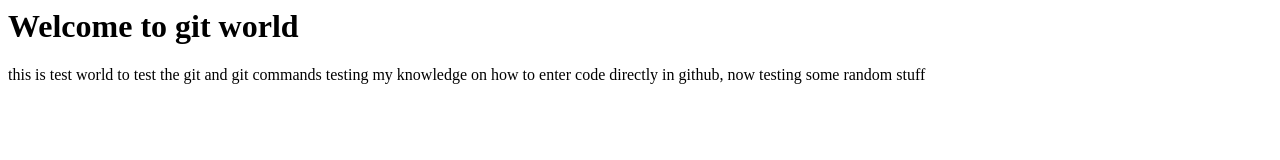
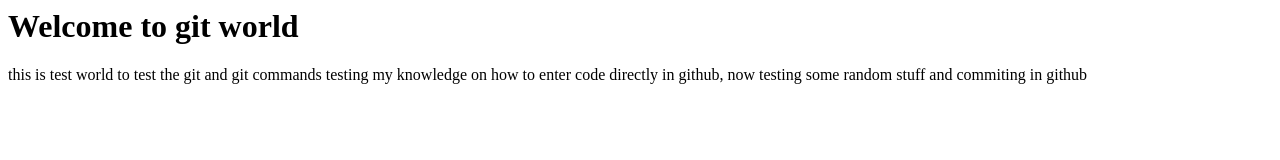
Before and after one commit to gopigittraining/gitlearning, a plain HTML site: page index.html in a window 1280 px wide. Drawn offline with Linux system fonts and the light colour scheme.

Commit message:
Update index.html

```diff
--- a/index.html
+++ b/index.html
@@ -1,6 +1,6 @@
 <h1>Welcome to git world</h1>
 <div>
 <p1> this is test world to test the git and git commands
-testing my knowledge on how to enter code directly in github, now testing some random stuff
+testing my knowledge on how to enter code directly in github, now testing some random stuff and commiting in github
 </p1>
 </div>
```
